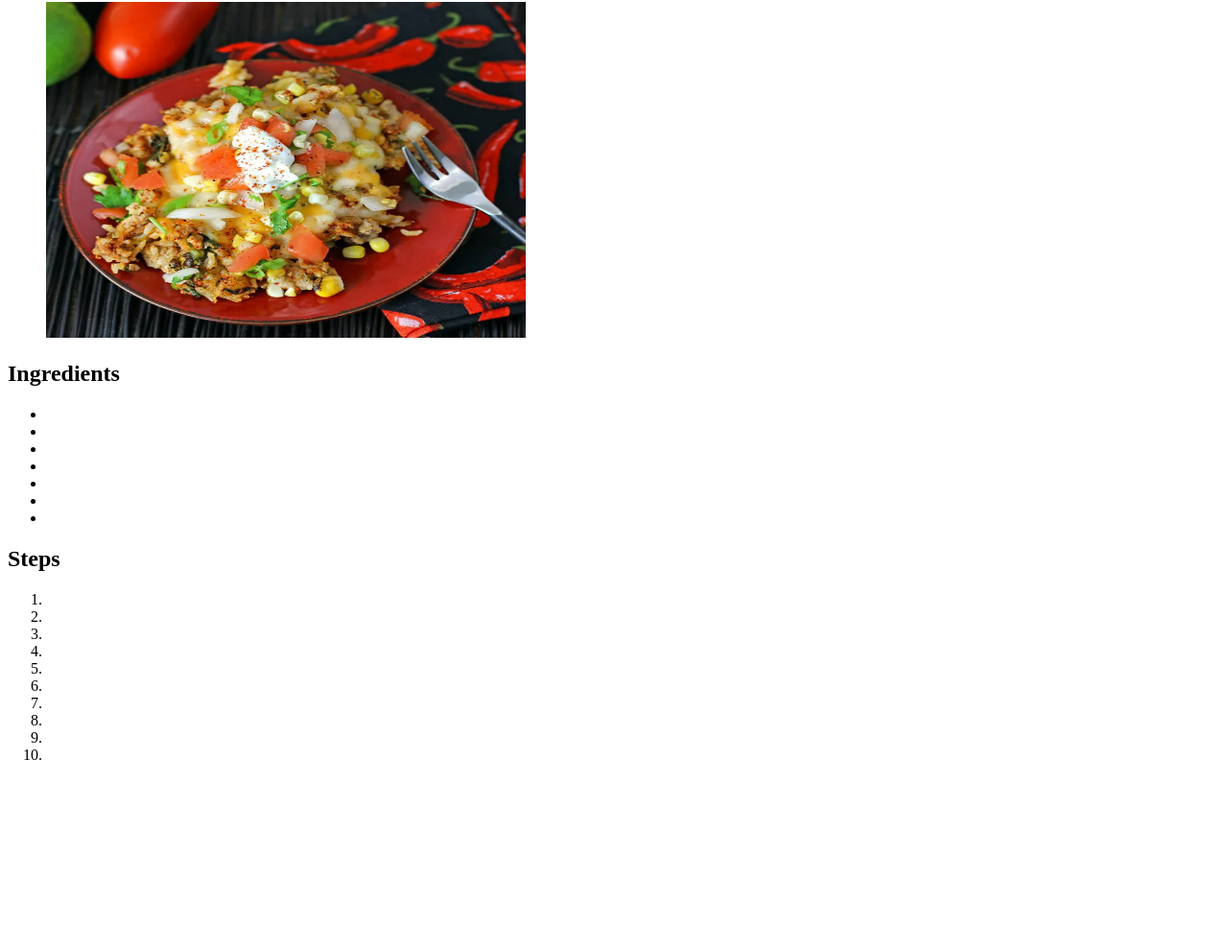
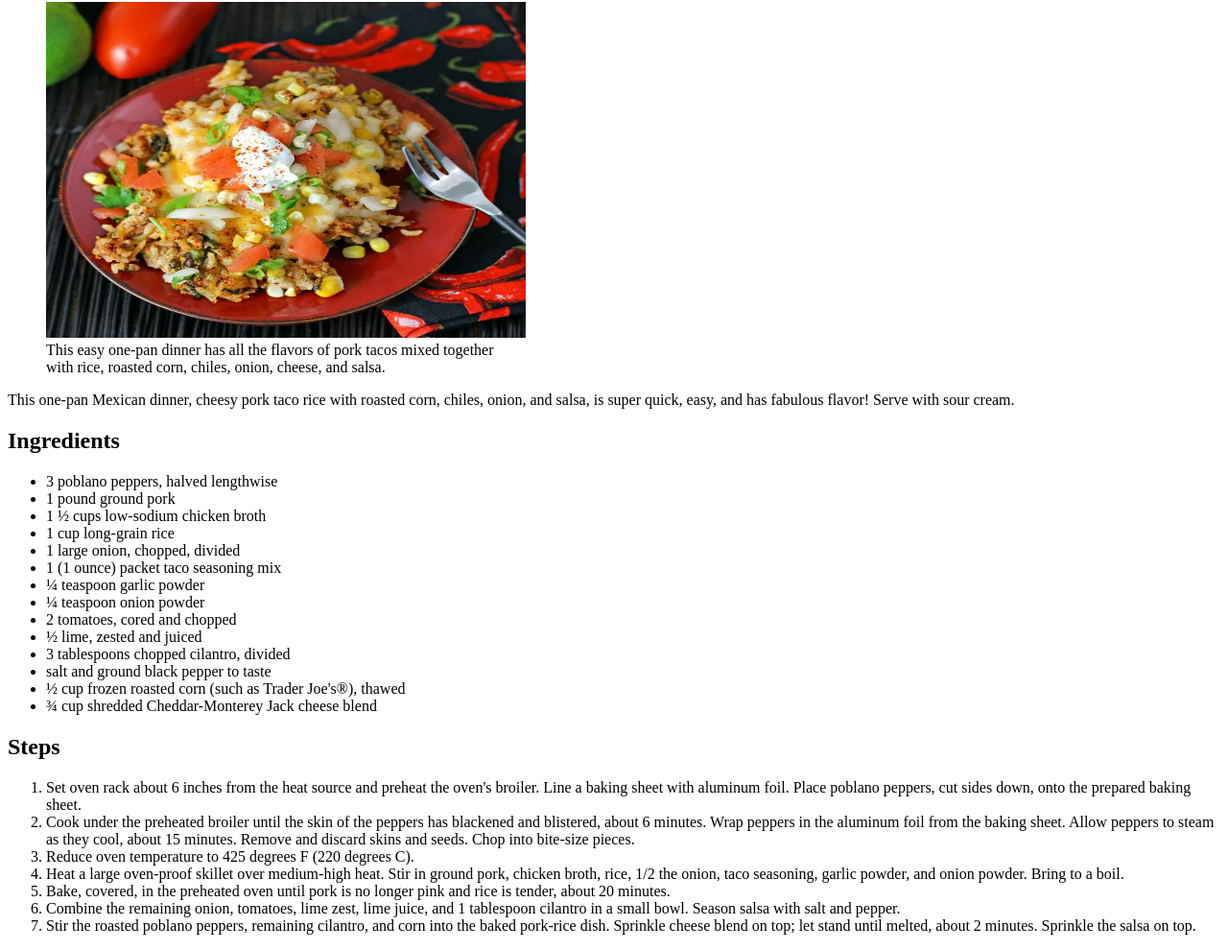
Before and after one commit to Trenton-Brown/recipe-site, a plain HTML site: page recipes/tacorice.html in a window 1280 px wide. Shown: the part 78-1068 px from the top of the page at 96% size. Before the commit the page ends 890 px from the top, so only its background shows below. Drawn offline with Linux system fonts and the light colour scheme.

Commit message:
added files to recipes folder

```diff
--- a/recipes/tacorice.html
+++ b/recipes/tacorice.html
@@ -10,32 +10,36 @@
    <h1>Cheesy Taco Rice</h1>
     <figure style="width: 475px;">
         <img src="../img/cheesyTacoRice.webp" alt="Photo of a bag of Doritos with taco fillings added" width="500" height="350">
-        <figcaption></figcaption>
+        <figcaption>This easy one-pan dinner has all the flavors of pork tacos mixed together with rice, roasted corn, chiles, onion, cheese, and salsa.</figcaption>
     </figure>
-    <p></p>
+    <p>This one-pan Mexican dinner, cheesy pork taco rice with roasted corn, chiles, onion, and salsa, is super quick, easy, and has fabulous flavor! Serve with sour cream.</p>
     <h2>Ingredients</h2>
     <ul>
-        <li></li>
-        <li></li>
-        <li></li>
-        <li></li>
-        <li></li>
-        <li></li>
-        <li></li>
+        <li>3 poblano peppers, halved lengthwise</li>
+        <li>1 pound ground pork</li>
+        <li>1 ½ cups low-sodium chicken broth</li>
+        <li>1 cup long-grain rice</li>
+        <li>1 large onion, chopped, divided</li>
+        <li>1 (1 ounce) packet taco seasoning mix</li>
+        <li>¼ teaspoon garlic powder</li>
+        <li>¼ teaspoon onion powder</li>
+        <li>2 tomatoes, cored and chopped</li>
+        <li>½ lime, zested and juiced</li>
+        <li>3 tablespoons chopped cilantro, divided</li>
+        <li>salt and ground black pepper to taste</li>
+        <li>½ cup frozen roasted corn (such as Trader Joe's®), thawed</li>
+        <li>¾ cup shredded Cheddar-Monterey Jack cheese blend</li>
     </ul>
 
     <h2>Steps</h2>
         <ol>
-            <li></li>
-            <li></li>
-            <li></li>
-            <li></li>
-            <li></li>
-            <li></li>
-            <li></li>
-            <li></li>
-            <li></li>
-            <li></li>
+            <li>Set oven rack about 6 inches from the heat source and preheat the oven's broiler. Line a baking sheet with aluminum foil. Place poblano peppers, cut sides down, onto the prepared baking sheet.</li>
+            <li>Cook under the preheated broiler until the skin of the peppers has blackened and blistered, about 6 minutes. Wrap peppers in the aluminum foil from the baking sheet. Allow peppers to steam as they cool, about 15 minutes. Remove and discard skins and seeds. Chop into bite-size pieces.</li>
+            <li>Reduce oven temperature to 425 degrees F (220 degrees C).</li>
+            <li>Heat a large oven-proof skillet over medium-high heat. Stir in ground pork, chicken broth, rice, 1/2 the onion, taco seasoning, garlic powder, and onion powder. Bring to a boil.</li>
+            <li>Bake, covered, in the preheated oven until pork is no longer pink and rice is tender, about 20 minutes.</li>
+            <li>Combine the remaining onion, tomatoes, lime zest, lime juice, and 1 tablespoon cilantro in a small bowl. Season salsa with salt and pepper.</li>
+            <li>Stir the roasted poblano peppers, remaining cilantro, and corn into the baked pork-rice dish. Sprinkle cheese blend on top; let stand until melted, about 2 minutes. Sprinkle the salsa on top.</li>
         </ol>
 
 </body>
```
Also changed, not shown: recipes/tacoburgers.html (+16 -19 lines), recipes/tailgatetacos.html (+12 -19 lines), recipes/walkintacos.html (+2 -10 lines).
